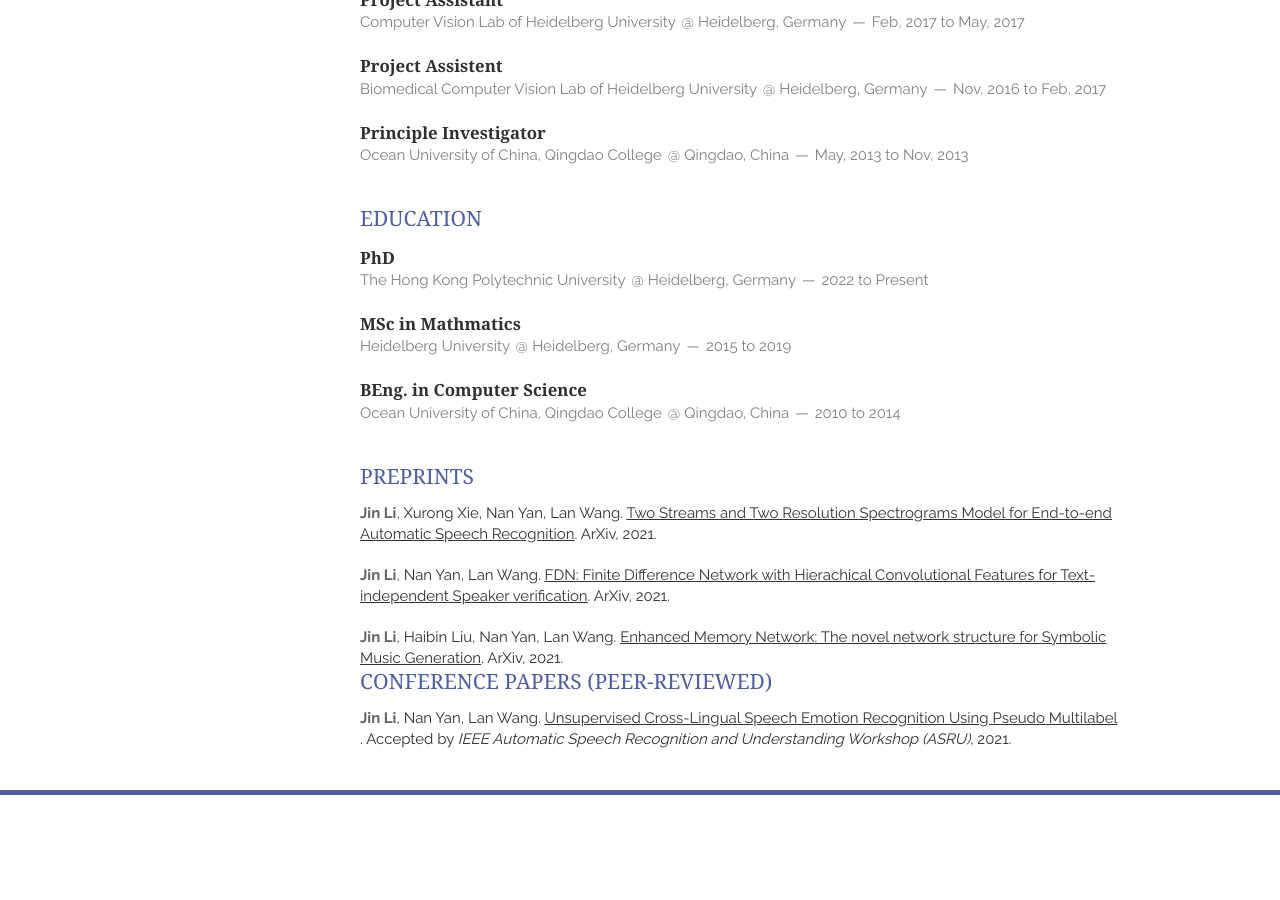
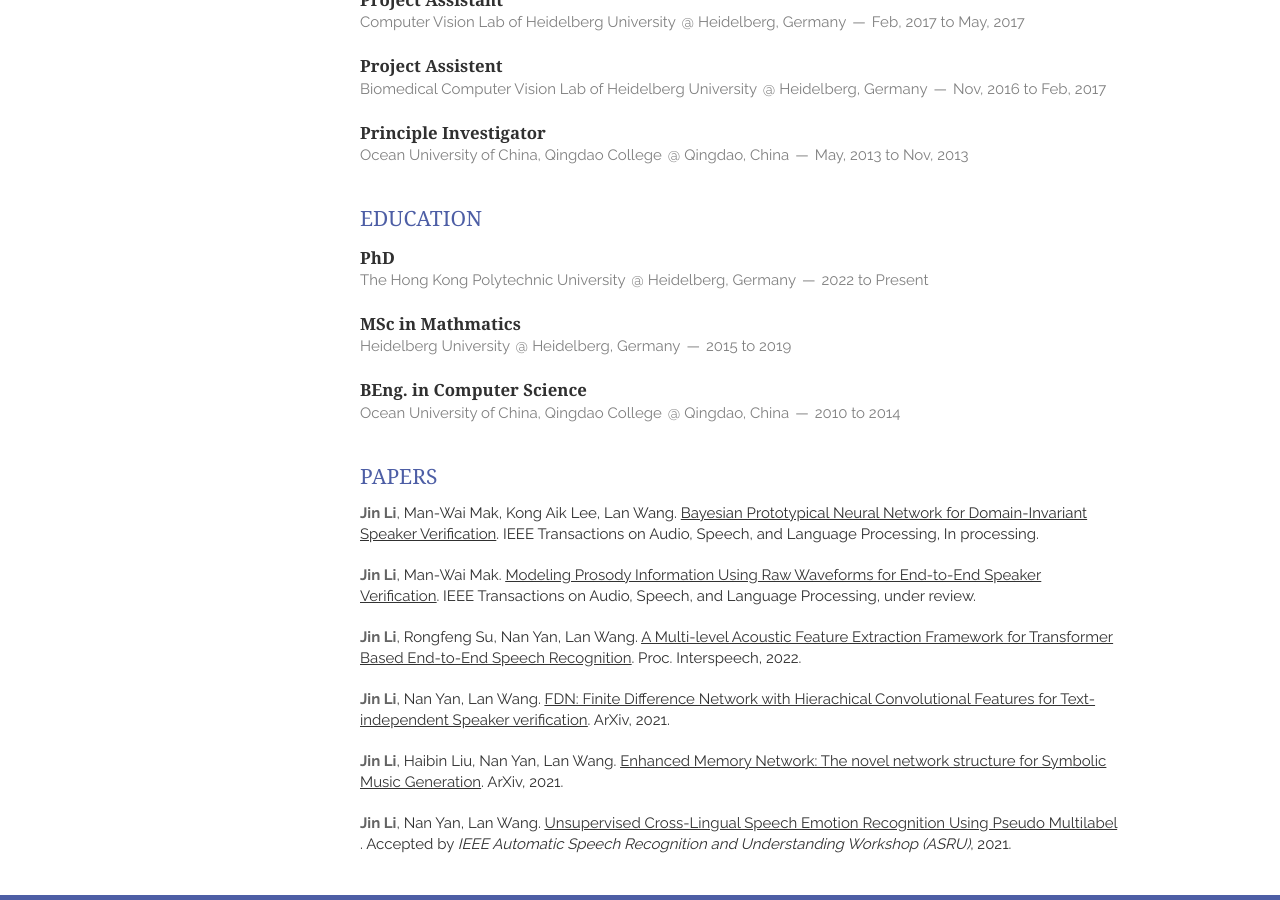
Before and after one commit to happyjin/happyjin.github.io, a Jekyll site: the page built from index.html, in a window 1280 px wide and 900 px high, scrolled down 655 px. Built offline with Jekyll 4.4.1, drawn with Linux system fonts in a browser that asks for light colours; nearby versions of some CDN libraries; Markdown is read by kramdown in place of the engine named in the settings; the list of posts is cut into pages by our own code; before the commit the page ends 1450 px from its top, so only the background shows below that.

Commit message:
Update publications.html

```diff
--- a/_includes/publications.html
+++ b/_includes/publications.html
@@ -1,16 +1,21 @@
 <section class="thirteen columns">
 
-	<h1>Preprints</h1>
+	<h1>Papers</h1>
 	<article>
-        <p><em>Jin Li</em>, Xurong Xie, Nan Yan, Lan Wang. <a href="https://arxiv.org/abs/2108.07980"><span style="text-decoration: underline;">Two Streams and Two Resolution Spectrograms Model for End-to-end Automatic Speech Recognition</span></a>. ArXiv, 2021.</p>
+        <p><em>Jin Li</em>, Man-Wai Mak, Kong Aik Lee, Lan Wang. <span style="text-decoration: underline;">Bayesian Prototypical Neural Network for Domain-Invariant Speaker Verification</span>. IEEE Transactions on Audio, Speech, and Language Processing, In processing.</p>
 	</article>
+	<article>
+        <p><em>Jin Li</em>, Man-Wai Mak. <a href="https://ieeexplore.ieee.org/document/10317476"><span style="text-decoration: underline;">Modeling Prosody Information Using Raw Waveforms for End-to-End Speaker Verification</span></a>. IEEE Transactions on Audio, Speech, and Language Processing, under review.</p>
+	</article>
+	<article>
+        <p><em>Jin Li</em>, Rongfeng Su, Nan Yan, Lan Wang. <a href="https://arxiv.org/abs/2108.07980"><span style="text-decoration: underline;">A Multi-level Acoustic Feature Extraction Framework for Transformer Based End-to-End Speech Recognition</span></a>. Proc. Interspeech, 2022.</p>
+	</article>
+	<article>
 	<article>
         <p><em>Jin Li</em>, Nan Yan, Lan Wang. <a href="https://arxiv.org/abs/2108.07974"><span style="text-decoration: underline;">FDN: Finite Difference Network with Hierachical Convolutional Features for Text-independent Speaker verification</span></a>. ArXiv, 2021.</p>
 	</article>
 	<p><em>Jin Li</em>, Haibin Liu, Nan Yan, Lan Wang. <a href="https://arxiv.org/abs/2110.03392"><span style="text-decoration: underline;">Enhanced Memory Network: The novel network structure for Symbolic Music Generation</span></a>. ArXiv, 2021.</p>
 	</article>
-
-    <h1>Conference Papers (Peer-Reviewed)</h1>
 	<article>
         <p><em>Jin Li</em>, Nan Yan, Lan Wang. <a href="https://arxiv.org/abs/2108.08663"><span style="text-decoration: underline;">Unsupervised Cross-Lingual Speech Emotion Recognition Using Pseudo Multilabel </span></a>. Accepted by <span style="font-style: italic;">IEEE Automatic Speech Recognition and Understanding Workshop
 (ASRU)</span>, 2021.</p>
```
